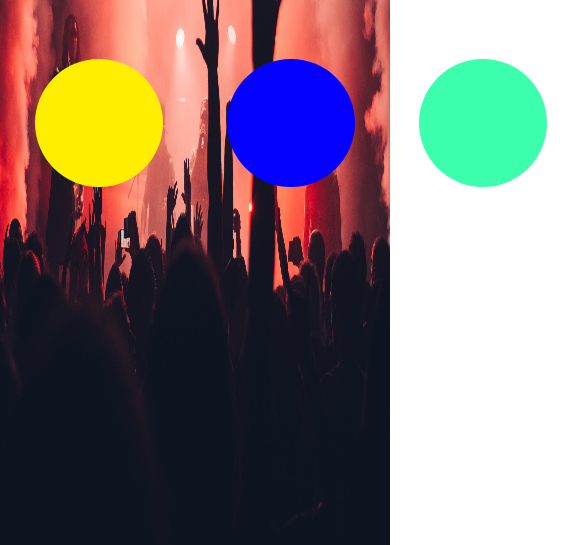
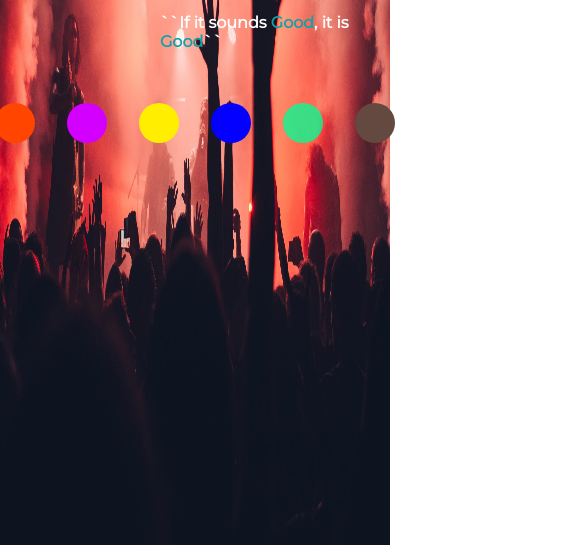
Before and after one commit to manoharys/beatmaker, a plain HTML site: page index.html in a window 390 px wide. Shown: the part 299-844 px from the top of the page, 585 px wide, since content can reach past the window. Drawn offline with Linux system fonts and the light colour scheme.

Commit message:
added media querries

```diff
--- a/style.css
+++ b/style.css
@@ -114,3 +114,21 @@ header span {
         left: 80%;
     }
 }
+
+/* adjusting media querries */
+
+@media only screen and (max-width: 600px) {
+    .pads {
+        display: flex;
+        flex-direction: row;
+    }
+
+    .pads>div {
+        height: 40px;
+        width: 40px;
+        margin: 1rem;
+        padding: 1rem;
+        border-radius: 50%;
+        transition: 1s ease;
+    }
+}
```
Also changed, not shown: app.js (line endings or trailing spaces).
